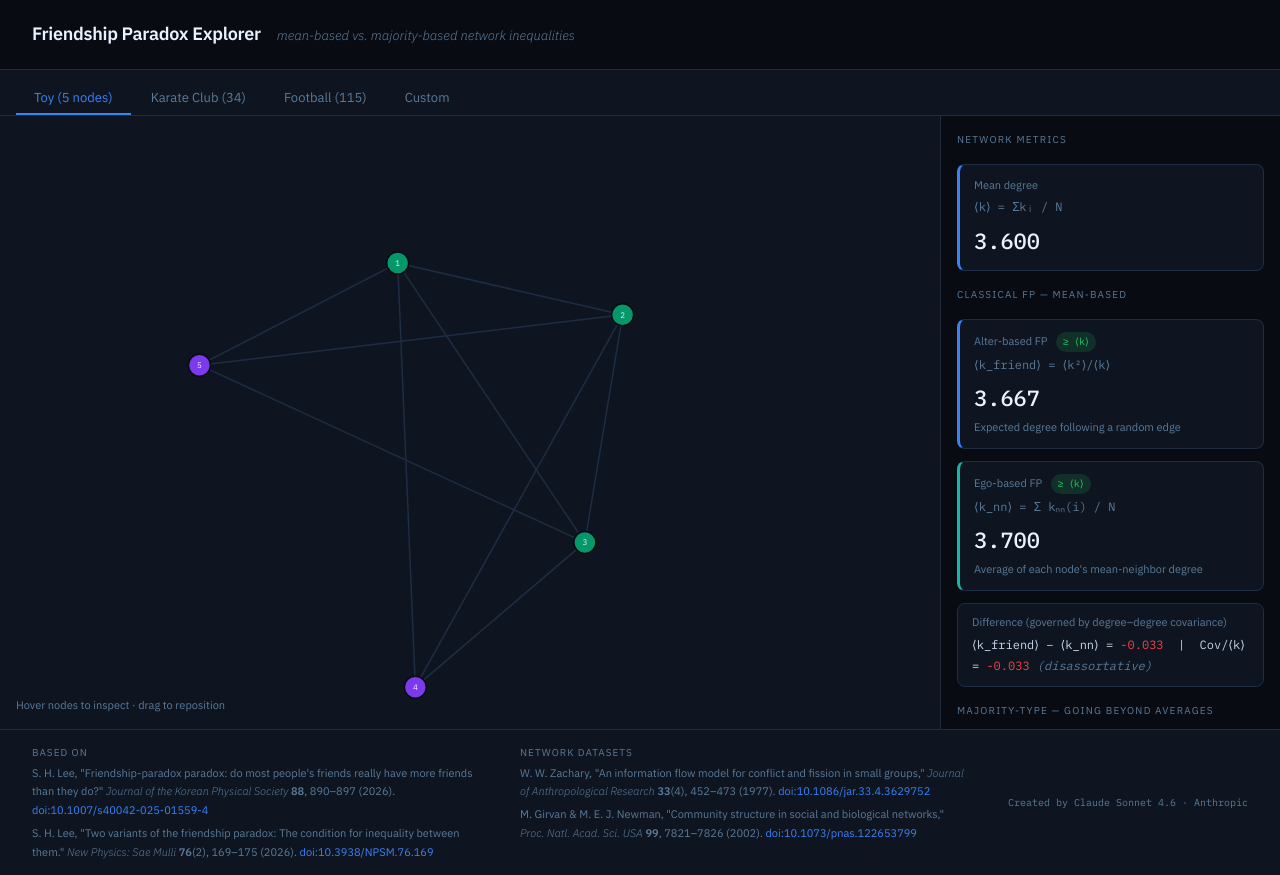
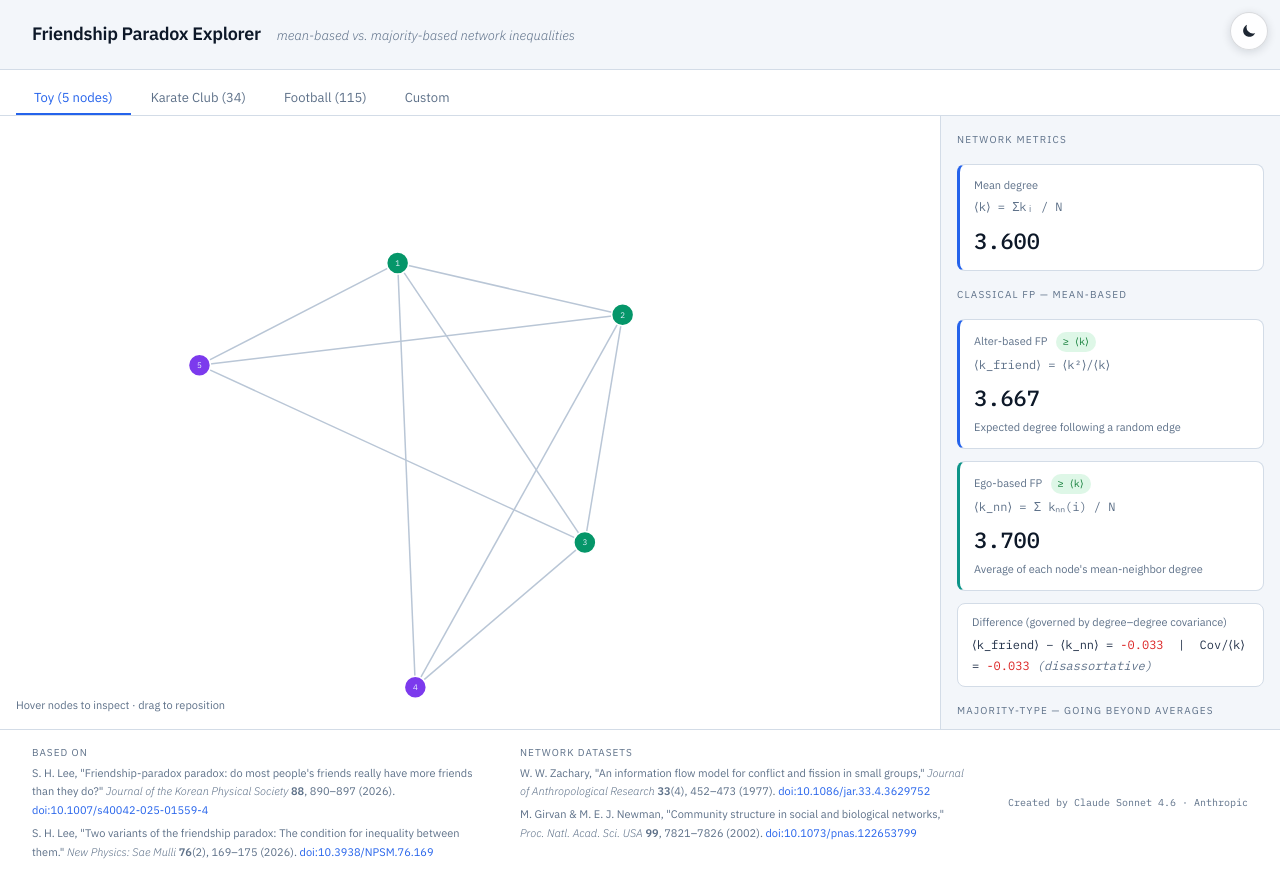
Before and after one commit to lshlj82/friendship-paradox, a plain HTML site: page index.html in a window 1280 px wide. Drawn offline with Linux system fonts and the light colour scheme.

Commit message:
Add light/dark mode toggle

```diff
--- a/index.html
+++ b/index.html
@@ -2,12 +2,110 @@
 <html lang="en">
 <head>
 <meta charset="UTF-8">
+<!-- theme-toggle:start -->
+<script>
+(function(){
+  var KEY='lshlj82-demo-theme', root=document.documentElement, Q='(prefers-color-scheme: dark)';
+  var nativeMM=window.matchMedia?window.matchMedia.bind(window):null;
+  var sys=nativeMM?nativeMM(Q):null, hooked=[];
+  function saved(){try{var v=localStorage.getItem(KEY);return v==='light'||v==='dark'?v:null}catch(e){return null}}
+  function effective(){return saved()||(sys&&sys.matches?'dark':'light')}
+  function apply(){root.setAttribute('data-theme',effective());root.style.colorScheme=effective()}
+  apply();
+  // Pages listen for OS colour-scheme changes to redraw their canvases; make those
+  // listeners (and .matches checks) follow the chosen theme instead of the OS alone.
+  if(nativeMM){
+    window.matchMedia=function(q){
+      var m=nativeMM(q);
+      if(!/prefers-color-scheme/.test(String(q)))return m;
+      var wantDark=/dark/.test(String(q));
+      try{Object.defineProperty(m,'matches',{configurable:true,get:function(){return (effective()==='dark')===wantDark}})}catch(e){}
+      var add=m.addEventListener, addL=m.addListener;
+      m.addEventListener=function(t,f,o){if(t==='change')hooked.push({m:m,f:f,d:wantDark});return add.call(m,t,f,o)};
+      if(addL)m.addListener=function(f){hooked.push({m:m,f:f,d:wantDark});return addL.call(m,f)};
+      return m;
+    };
+  }
+  function notify(){
+    hooked.forEach(function(h){
+      var ev={matches:(effective()==='dark')===h.d,media:h.m.media,type:'change'};
+      try{typeof h.f==='function'?h.f.call(h.m,ev):h.f&&h.f.handleEvent&&h.f.handleEvent(ev)}catch(e){console.error(e)}
+    });
+    window.dispatchEvent(new CustomEvent('themechange',{detail:{theme:effective()}}));
+  }
+  if(sys){var onSys=function(){if(!saved())apply()};sys.addEventListener?sys.addEventListener('change',onSys):sys.addListener(onSys)}
+  function label(b){var d=effective()==='dark';b.setAttribute('aria-label',d?'Switch to light mode':'Switch to dark mode');b.title=d?'Light mode':'Dark mode'}
+  function mount(){
+    if(document.getElementById('theme-toggle'))return;
+    var b=document.createElement('button');
+    b.id='theme-toggle';b.type='button';
+    b.innerHTML='<svg class="tt-sun" viewBox="0 0 24 24" aria-hidden="true"><circle cx="12" cy="12" r="4.2"/><path d="M12 2.5v2.2M12 19.3v2.2M2.5 12h2.2M19.3 12h2.2M5.3 5.3l1.6 1.6M17.1 17.1l1.6 1.6M5.3 18.7l1.6-1.6M17.1 6.9l1.6-1.6"/></svg><svg class="tt-moon" viewBox="0 0 24 24" aria-hidden="true"><path d="M20.2 14.6A8.3 8.3 0 0 1 9.4 3.8a8.3 8.3 0 1 0 10.8 10.8z"/></svg>';
+    label(b);
+    b.addEventListener('click',function(){
+      var next=effective()==='dark'?'light':'dark';
+      try{localStorage.setItem(KEY,next)}catch(e){}
+      apply();label(b);notify();
+    });
+    document.body.appendChild(b);
+    new MutationObserver(function(){label(b)}).observe(root,{attributes:true,attributeFilter:['data-theme']});
+  }
+  if(document.readyState==='loading')document.addEventListener('DOMContentLoaded',mount);else mount();
+})();
+</script>
+<style>
+#theme-toggle{position:absolute;z-index:2147483000;right:calc(env(safe-area-inset-right,0px) + 12px);top:calc(env(safe-area-inset-top,0px) + 12px);
+  width:38px;height:38px;padding:0;border-radius:50%;display:grid;place-items:center;cursor:pointer;
+  background:rgba(255,255,255,.88);color:#1d2633;border:1px solid rgba(20,30,45,.16);
+  box-shadow:0 2px 10px rgba(10,20,35,.14);-webkit-backdrop-filter:blur(6px);backdrop-filter:blur(6px);
+  transition:background-color .2s,color .2s,border-color .2s,transform .15s}
+#theme-toggle:hover{transform:scale(1.06)}
+#theme-toggle:focus-visible{outline:2px solid #3b82f6;outline-offset:2px}
+#theme-toggle svg{width:18px;height:18px;fill:none;stroke:currentColor;stroke-width:1.8;stroke-linecap:round;stroke-linejoin:round}
+#theme-toggle .tt-moon{fill:currentColor;stroke:none}
+#theme-toggle .tt-sun{display:none}
+:root[data-theme="dark"] #theme-toggle{background:rgba(22,28,38,.88);color:#e8eef6;border-color:rgba(255,255,255,.16);box-shadow:0 2px 12px rgba(0,0,0,.45)}
+:root[data-theme="dark"] #theme-toggle .tt-sun{display:block}
+:root[data-theme="dark"] #theme-toggle .tt-moon{display:none}
+@media (prefers-reduced-motion:reduce){#theme-toggle{transition:none}#theme-toggle:hover{transform:none}}
+@media (max-width:760px){:root:root{padding-top:calc(env(safe-area-inset-top,0px) + 58px)}}
+@media print{#theme-toggle{display:none}}
+</style>
+<!-- theme-toggle:end -->
+
+
+
 <meta name="viewport" content="width=device-width, initial-scale=1, viewport-fit=cover">
 <title>Friendship Paradox Explorer</title>
 <link rel="preconnect" href="https://fonts.googleapis.com">
 <link href="https://fonts.googleapis.com/css2?family=IBM+Plex+Mono:wght@400;500&family=IBM+Plex+Sans:ital,wght@0,300;0,400;0,500;0,600;1,300&display=swap" rel="stylesheet">
 <style>
   :root {
+    --bg: #F3F6FA;
+    --surface: #FFFFFF;
+    --surface2: #EBF0F6;
+    --border: #D3DCE7;
+    --text: #23324A;
+    --text-dim: #5E7189;
+    --text-bright: #0D1828;
+    --blue: #2563EB;
+    --blue-dim: #C7D8F7;
+    --teal: #0D9488;
+    --amber: #B45309;
+    --red: #DC2626;
+    --green: #16803C;
+    --purple: #7C3AED;
+    --edge: #B9C6D6;
+    --node-outline: #FFFFFF;
+    color-scheme: light;
+    --node-default: #2563EB;
+    --node-dominated-mean: #DC2626;
+    --node-dominated-median: #D97706;
+    --node-dominated-both: #7C3AED;
+    --node-undominated: #059669;
+    --font-body: 'IBM Plex Sans', system-ui, sans-serif;
+    --font-mono: 'IBM Plex Mono', 'Cascadia Code', monospace;
+  }
+  @media (prefers-color-scheme: dark) { :root:not([data-theme="light"]) {
     --bg: #080C12;
     --surface: #0E1520;
     --surface2: #141D2B;
@@ -22,14 +120,33 @@
     --red: #EF4444;
     --green: #22C55E;
     --purple: #A78BFA;
-    --node-default: #2563EB;
-    --node-dominated-mean: #DC2626;
-    --node-dominated-median: #D97706;
-    --node-dominated-both: #7C3AED;
-    --node-undominated: #059669;
-    --font-body: 'IBM Plex Sans', system-ui, sans-serif;
-    --font-mono: 'IBM Plex Mono', 'Cascadia Code', monospace;
+    --edge: #1E2D42;
+    --node-outline: #080C12;
+    color-scheme: dark;
+  } }
+  :root[data-theme="dark"] {
+    --bg: #080C12;
+    --surface: #0E1520;
+    --surface2: #141D2B;
+    --border: #1E2D42;
+    --text: #C8D8EC;
+    --text-dim: #5A7A9A;
+    --text-bright: #EAF2FF;
+    --blue: #3B82F6;
+    --blue-dim: #1D3D7A;
+    --teal: #14B8A6;
+    --amber: #F59E0B;
+    --red: #EF4444;
+    --green: #22C55E;
+    --purple: #A78BFA;
+    --edge: #1E2D42;
+    --node-outline: #080C12;
+    color-scheme: dark;
   }
+  #edge-layer line { stroke: var(--edge); }
+  #node-layer circle.n-plain { stroke: var(--node-outline); }
+  #node-layer circle.n-sel { stroke: var(--amber) !important; }
+
 
   * { box-sizing: border-box; margin: 0; padding: 0; }
 
@@ -675,7 +792,7 @@ function renderEdges(edges, lay, group) {
     const line = document.createElementNS(NS, 'line');
     line.setAttribute('x1', lay.x[s]); line.setAttribute('y1', lay.y[s]);
     line.setAttribute('x2', lay.x[t]); line.setAttribute('y2', lay.y[t]);
-    line.setAttribute('stroke', '#1E2D42');
+
     line.setAttribute('stroke-width', currentGraph.nodes.length > 50 ? '0.8' : '1.5');
     group.appendChild(line);
   }
@@ -704,7 +821,7 @@ function renderNodes(nodes, lay, m, group) {
       circle.setAttribute('fill-opacity', '0.85');
     } else {
       circle.setAttribute('fill', nodeColor(i, m));
-      circle.setAttribute('stroke', '#080C12');
+      circle.classList.add('n-plain');
       circle.setAttribute('stroke-width', '1.5');
     }
     g.appendChild(circle);
@@ -841,7 +958,7 @@ function highlightSelected(i, on) {
   const nodeGroup = document.getElementById('node-layer');
   if (!nodeGroup || !nodeGroup.children[i]) return;
   const circle = nodeGroup.children[i].querySelector('circle');
-  if (circle) circle.setAttribute('stroke', on ? '#F59E0B' : '#080C12');
+  if (circle) circle.classList.toggle('n-sel', on);
   circle && (circle.setAttribute('stroke-width', on ? '3' : '1.5'));
 }
 
```
